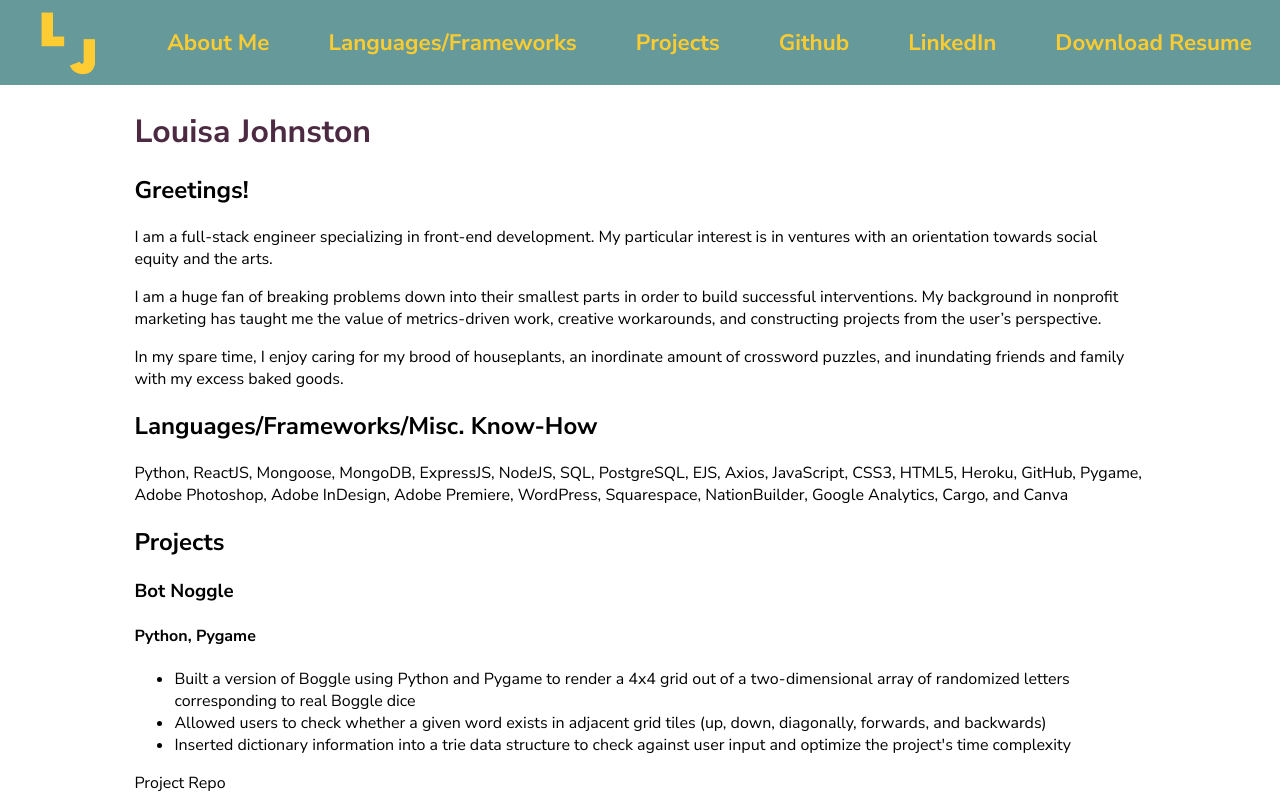
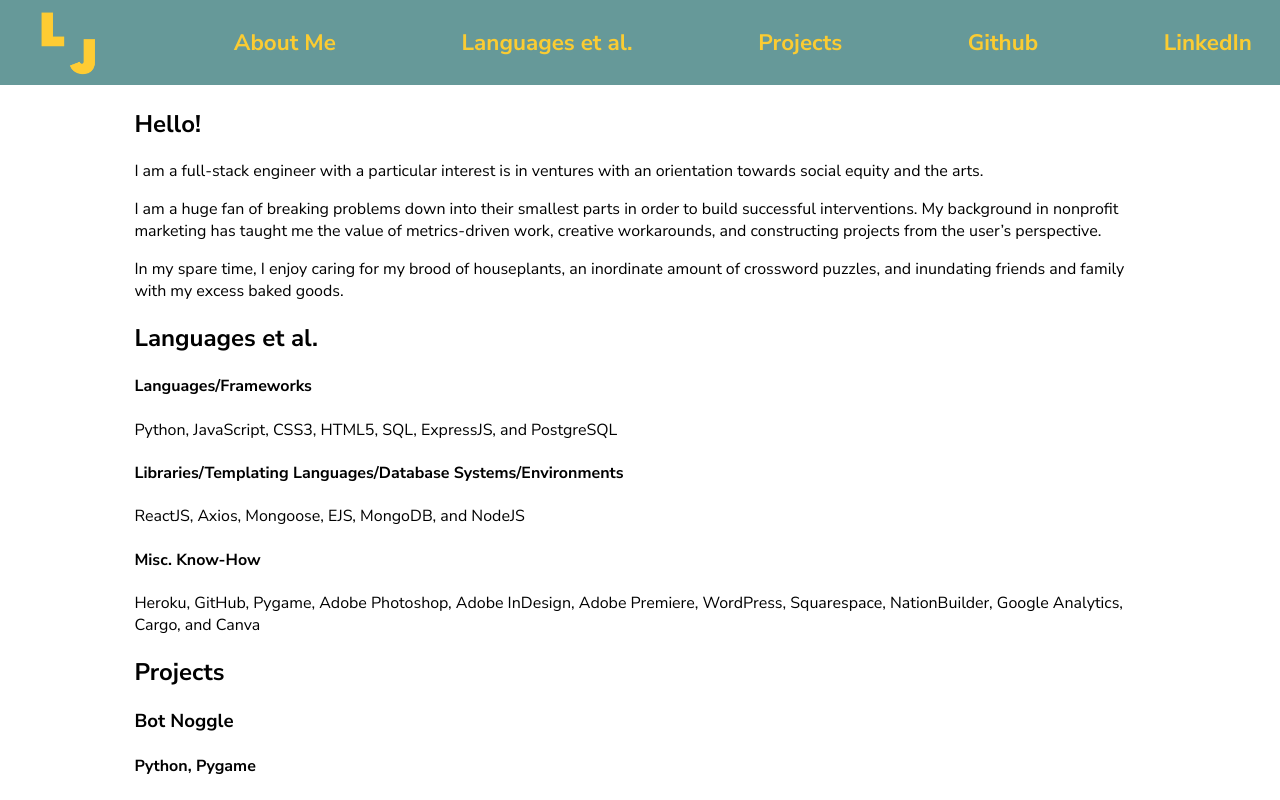
Before and after one commit to LouisaJohnston/Portfolio, a Next.js app: page / in a window 1280 px wide. Shown: the top 800 px of the page. Built offline with nearby package versions, Linux system fonts and the light colour scheme.

Commit message:
Formatting

```diff
--- a/components/Footer.jsx
+++ b/components/Footer.jsx
@@ -3,12 +3,12 @@ import Link from 'next/link'
 export default function Footer() {
     return (
         <div id='footer'>
-            <div id='my-deets'>
+            <div id='personal'>
                 <h2 class ="flush-top">Louisa Johnston</h2>
                 <p class ="flush-top">Pronouns: she, her, hers</p>
                 <p class ="flush-top">Oakland, CA</p>
             </div>
-            <div id='contact-deets'>
+            <div id='contact'>
                 <Link href='mailto:louisa.latham.johnston@gmail.com?subject=Hello!'>
                     <a class="block">Send an Email</a>
                 </Link>
--- a/components/Navbar.jsx
+++ b/components/Navbar.jsx
@@ -16,8 +16,8 @@ export default function Navbar() {
                     <a>About Me</a>
                 </Link>
 
-                <Link href='#languages'>
-                    <a>Languages/Frameworks</a>
+                <Link href='#skills'>
+                    <a>Languages et al.</a>
                 </Link>
 
                 <Link href='#projects'>
@@ -31,10 +31,6 @@ export default function Navbar() {
                 <Link href='https://www.linkedin.com/in/louisa-johnston/'>
                     <a target='_blank'>LinkedIn</a>
                 </Link>
-
-                <Link href='/LouisaJohnston_Resume.pdf'>
-                    <a target='_blank' download>Download Resume</a>
-                </Link>
             </div>
         </nav>
     )
--- a/pages/index.js
+++ b/pages/index.js
@@ -13,9 +13,8 @@ export default function Home() {
 
         <div id="about">
           <div>
-            <h2>Greetings!</h2>
-            <p>I am a full-stack engineer specializing in front-end
-            development. My particular interest is in ventures
+            <h2 id="intro">Hello!</h2>
+            <p>I am a full-stack engineer with a particular interest is in ventures
             with an orientation towards social equity and the arts.</p>
           </div>
           <div>
@@ -33,8 +32,16 @@ export default function Home() {
         </div>
 
         <div id="languages">
-          <h2>Languages/Frameworks/Misc. Know-How</h2>
-          <p>Python, ReactJS, Mongoose, MongoDB, ExpressJS, NodeJS, SQL, PostgreSQL, EJS, Axios, JavaScript, CSS3, HTML5, Heroku, GitHub, Pygame, Adobe Photoshop, Adobe InDesign, Adobe Premiere, WordPress, Squarespace, NationBuilder, Google Analytics, Cargo, and Canva</p>
+          <h2>Languages et al.</h2>
+
+          <h4>Languages/Frameworks</h4>
+          <p>Python, JavaScript, CSS3, HTML5, SQL, ExpressJS, and PostgreSQL</p>
+
+          <h4>Libraries/Templating Languages/Database Systems/Environments</h4>
+          <p>ReactJS, Axios, Mongoose, EJS, MongoDB, and NodeJS</p>
+
+          <h4>Misc. Know-How</h4>
+          <p>Heroku, GitHub, Pygame, Adobe Photoshop, Adobe InDesign, Adobe Premiere, WordPress, Squarespace, NationBuilder, Google Analytics, Cargo, and Canva</p>
         </div>
 
         <div id="projects">
--- a/styles/globals.css
+++ b/styles/globals.css
@@ -1,5 +1,6 @@
 @import url('https://fonts.googleapis.com/css2?family=Nunito+Sans:wght@300;400;700;900&display=swap');
 
+/******** Global ********/
 html,
 body {
   padding: 0;
@@ -16,10 +17,20 @@ a {
   font-family: 'Nunito Sans', sans-serif;
 }
 
+/******** Body ********/
+/* Included for SEO but hidden for stylistic purposes*/
 h1 {
   color: #4C2B42;
+  display: none;
 }
 
+#main {
+  margin-left: 10%;
+  margin-right: 10%;
+  margin-top: 7%;
+}
+
+/******** Nav ********/
 nav {
   background: #669999;
   margin: 0;
@@ -39,12 +50,7 @@ nav {
   font-size: 1.4em;
 }
 
-#main {
-  margin-left: 10%;
-  margin-right: 10%;
-  margin-top: 7%;
-}
-
+/******** Footer ********/
 #footer {
   background: #4D2B43;
   color: #C66403;
@@ -53,11 +59,11 @@ nav {
   align-items: center;
 }
 
-#my-deets {
+#personal {
   margin: 1.5%;
 }
 
-#contact-deets {
+#contact {
   margin: 1.5%;
 }
 
```
